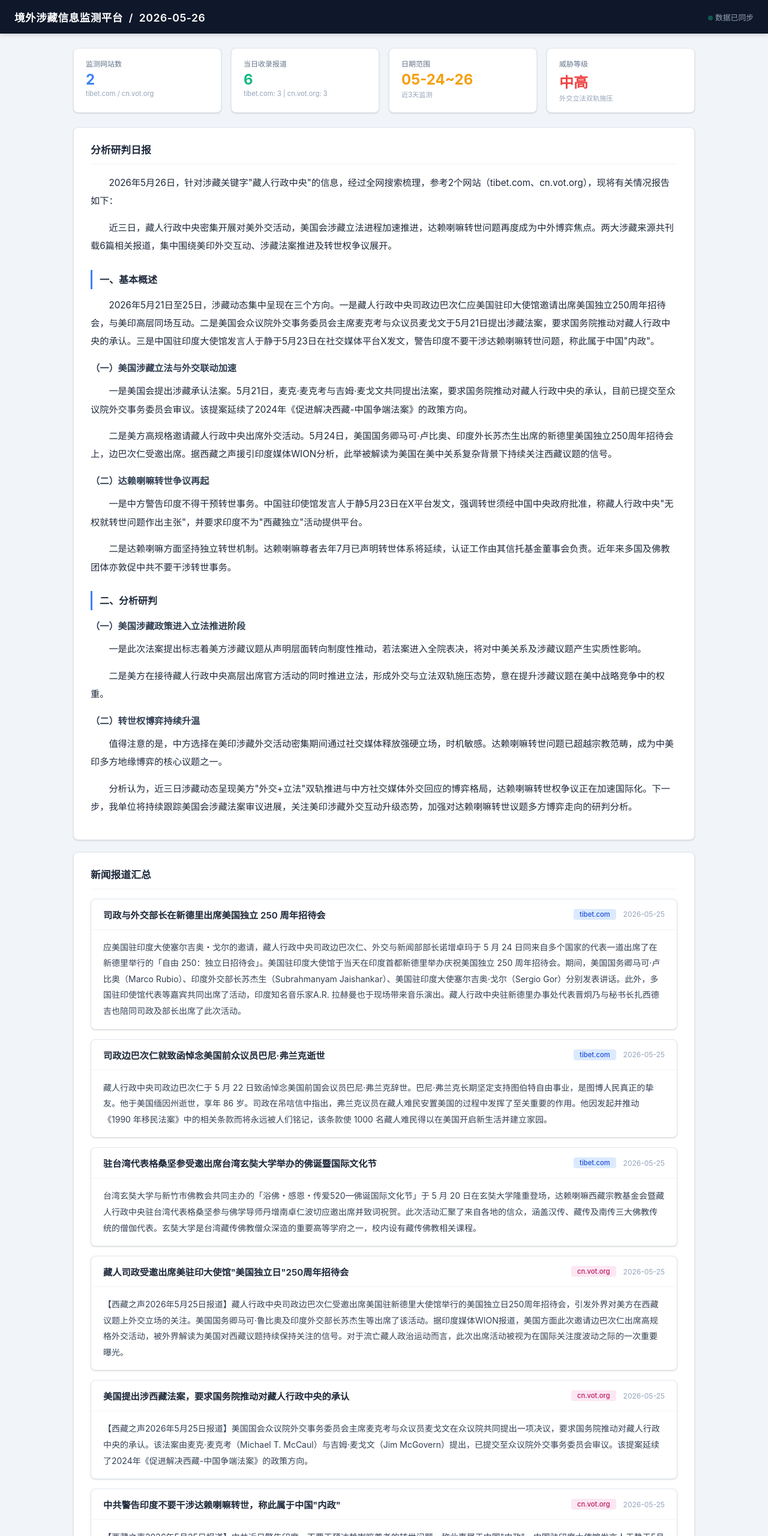
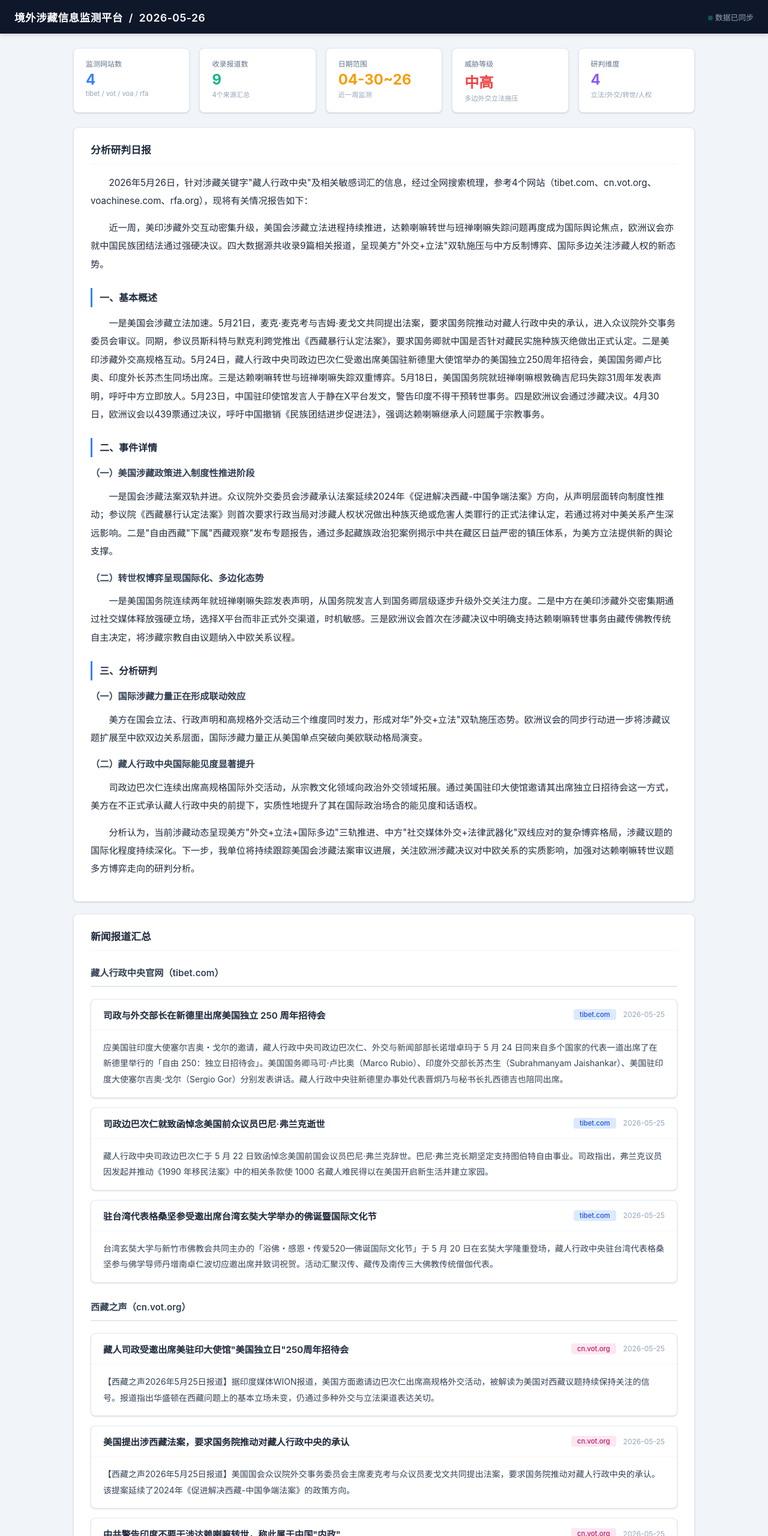
Before and after one commit to sunbob999/tibet-monitor, a plain HTML site: page reports/2026-05-26.html in a window 1280 px wide. Shown: the top 2560 px of the page at 60% size. Drawn offline with Linux system fonts and the light colour scheme.

Commit message:
deploy: update reports/2026-05-26.html (2026-05-26)

```diff
--- a/reports/2026-05-26.html
+++ b/reports/2026-05-26.html
@@ -28,12 +28,10 @@ a:hover{text-decoration:underline}
 .top-header h1 a{color:var(--white);text-decoration:none}
 .top-header h1 a:hover{text-decoration:underline}
 .top-header .meta{display:flex;align-items:center;gap:16px;font-size:.8rem;color:var(--gray-400)}
-.top-header .meta a{color:var(--gray-300)}
-.top-header .meta a:hover{color:var(--white)}
 .live-dot{width:8px;height:8px;border-radius:50%;background:var(--green);display:inline-block;animation:pulse 2s infinite}
 @keyframes pulse{0%,100%{opacity:1}50%{opacity:.4}}
 .container{max-width:1100px;margin:0 auto;padding:24px 32px}
-.stats-row{display:grid;grid-template-columns:repeat(4,1fr);gap:16px;margin-bottom:24px}
+.stats-row{display:grid;grid-template-columns:repeat(5,1fr);gap:16px;margin-bottom:24px}
 .stat-card{background:var(--white);border:1px solid var(--gray-200);border-radius:8px;padding:16px 20px;box-shadow:var(--shadow)}
 .stat-card .stat-label{font-size:.75rem;color:var(--gray-500);margin-bottom:4px}
 .stat-card .stat-value{font-size:1.5rem;font-weight:700;color:var(--gray-800)}
@@ -42,6 +40,7 @@ a:hover{text-decoration:underline}
 .stat-card.green .stat-value{color:var(--green)}
 .stat-card.amber .stat-value{color:var(--amber)}
 .stat-card.red .stat-value{color:var(--red)}
+.stat-card.purple .stat-value{color:#8b5cf6}
 .card{background:var(--white);border:1px solid var(--gray-200);border-radius:8px;padding:24px 28px;box-shadow:var(--shadow);margin-bottom:20px}
 .card-title{font-size:1.05rem;font-weight:600;color:var(--gray-800);margin-bottom:16px;padding-bottom:12px;border-bottom:1px solid var(--gray-100)}
 .news-card{background:var(--white);border:1px solid var(--gray-200);border-radius:8px;overflow:hidden;box-shadow:var(--shadow);margin-bottom:16px;transition:box-shadow .2s}
@@ -53,6 +52,8 @@ a:hover{text-decoration:underline}
 .source-tag{display:inline-block;padding:2px 10px;border-radius:4px;font-size:.7rem;font-weight:500}
 .source-tag.tibet{background:#dbeafe;color:#1d4ed8}
 .source-tag.vot{background:#fce7f3;color:#be185d}
+.source-tag.voa{background:#d1fae5;color:#065f46}
+.source-tag.rfa{background:#ede9fe;color:#5b21b6}
 .report-paper{line-height:2;font-size:.95rem}
 .report-paper p{margin-bottom:14px;text-indent:2em}
 .report-paper .section-title{font-size:1rem;font-weight:700;color:var(--gray-800);margin:24px 0 12px;padding-left:12px;border-left:3px solid var(--accent);text-indent:0}
@@ -63,15 +64,10 @@ a:hover{text-decoration:underline}
 .btn-outline{background:transparent;color:var(--gray-600);border:1px solid var(--gray-300)}
 .btn-outline:hover{background:var(--gray-50);text-decoration:none}
 .nav-footer{display:flex;justify-content:center;gap:16px;padding:24px 0;border-top:1px solid var(--gray-200);margin-top:24px}
-@media print{
-    .top-header,.nav-footer,.no-print{display:none!important}
-    .container{padding:0!important}
-    .news-card{break-inside:avoid;box-shadow:none;border:1px solid #ccc}
-}
-@media(max-width:768px){
-    .stats-row{grid-template-columns:repeat(2,1fr)}
-    .container{padding:16px}
-}
+.source-section{margin-bottom:20px}
+.source-section-title{font-size:.95rem;font-weight:600;color:var(--gray-700);padding:8px 0 12px;border-bottom:2px solid var(--gray-200);display:flex;align-items:center;gap:8px}
+@media print{.top-header,.nav-footer,.no-print{display:none!important}.container{padding:0!important}.news-card{break-inside:avoid;box-shadow:none;border:1px solid #ccc}}
+@media(max-width:768px){.stats-row{grid-template-columns:repeat(2,1fr)}.container{padding:16px}}
 </style>
 </head>
 <body>
@@ -86,116 +82,137 @@ a:hover{text-decoration:underline}
     <div class="stats-row">
         <div class="stat-card accent">
             <div class="stat-label">监测网站数</div>
-            <div class="stat-value">2</div>
-            <div class="stat-sub">tibet.com / cn.vot.org</div>
+            <div class="stat-value">4</div>
+            <div class="stat-sub">tibet / vot / voa / rfa</div>
         </div>
         <div class="stat-card green">
-            <div class="stat-label">当日收录报道</div>
-            <div class="stat-value">6</div>
-            <div class="stat-sub">tibet.com: 3 | cn.vot.org: 3</div>
+            <div class="stat-label">收录报道数</div>
+            <div class="stat-value">9</div>
+            <div class="stat-sub">4个来源汇总</div>
         </div>
         <div class="stat-card amber">
             <div class="stat-label">日期范围</div>
-            <div class="stat-value">05-24~26</div>
-            <div class="stat-sub">近3天监测</div>
+            <div class="stat-value">04-30~26</div>
+            <div class="stat-sub">近一周监测</div>
         </div>
         <div class="stat-card red">
             <div class="stat-label">威胁等级</div>
             <div class="stat-value">中高</div>
-            <div class="stat-sub">外交立法双轨施压</div>
+            <div class="stat-sub">多边外交立法施压</div>
+        </div>
+        <div class="stat-card purple">
+            <div class="stat-label">研判维度</div>
+            <div class="stat-value">4</div>
+            <div class="stat-sub">立法/外交/转世/人权</div>
         </div>
     </div>
 
     <div class="card">
       <div class="card-title">分析研判日报</div>
       <div class="report-paper">
-        <p>2026年5月26日，针对涉藏关键字"藏人行政中央"的信息，经过全网搜索梳理，参考2个网站（tibet.com、cn.vot.org），现将有关情况报告如下：</p>
-        <p>近三日，藏人行政中央密集开展对美外交活动，美国会涉藏立法进程加速推进，达赖喇嘛转世问题再度成为中外博弈焦点。两大涉藏来源共刊载6篇相关报道，集中围绕美印外交互动、涉藏法案推进及转世权争议展开。</p>
+        <p>2026年5月26日，针对涉藏关键字"藏人行政中央"及相关敏感词汇的信息，经过全网搜索梳理，参考4个网站（tibet.com、cn.vot.org、voachinese.com、rfa.org），现将有关情况报告如下：</p>
+        <p>近一周，美印涉藏外交互动密集升级，美国会涉藏立法进程持续推进，达赖喇嘛转世与班禅喇嘛失踪问题再度成为国际舆论焦点，欧洲议会亦就中国民族团结法通过强硬决议。四大数据源共收录9篇相关报道，呈现美方"外交+立法"双轨施压与中方反制博弈、国际多边关注涉藏人权的新态势。</p>
         <h3 class="section-title">一、基本概述</h3>
-        <p>2026年5月21日至25日，涉藏动态集中呈现在三个方向。一是藏人行政中央司政边巴次仁应美国驻印大使馆邀请出席美国独立250周年招待会，与美印高层同场互动。二是美国会众议院外交事务委员会主席麦克考与众议员麦戈文于5月21日提出涉藏法案，要求国务院推动对藏人行政中央的承认。三是中国驻印度大使馆发言人于静于5月23日在社交媒体平台X发文，警告印度不要干涉达赖喇嘛转世问题，称此属于中国"内政"。</p>
-        <p class="sub-title">（一）美国涉藏立法与外交联动加速</p>
-        <p>一是美国会提出涉藏承认法案。5月21日，麦克·麦克考与吉姆·麦戈文共同提出法案，要求国务院推动对藏人行政中央的承认，目前已提交至众议院外交事务委员会审议。该提案延续了2024年《促进解决西藏-中国争端法案》的政策方向。</p>
-        <p>二是美方高规格邀请藏人行政中央出席外交活动。5月24日，美国国务卿马可·卢比奥、印度外长苏杰生出席的新德里美国独立250周年招待会上，边巴次仁受邀出席。据西藏之声援引印度媒体WION分析，此举被解读为美国在美中关系复杂背景下持续关注西藏议题的信号。</p>
-        <p class="sub-title">（二）达赖喇嘛转世争议再起</p>
-        <p>一是中方警告印度不得干预转世事务。中国驻印使馆发言人于静5月23日在X平台发文，强调转世须经中国中央政府批准，称藏人行政中央"无权就转世问题作出主张"，并要求印度不为"西藏独立"活动提供平台。</p>
-        <p>二是达赖喇嘛方面坚持独立转世机制。达赖喇嘛尊者去年7月已声明转世体系将延续，认证工作由其信托基金董事会负责。近年来多国及佛教团体亦敦促中共不要干涉转世事务。</p>
-        <h3 class="section-title">二、分析研判</h3>
-        <p class="sub-title">（一）美国涉藏政策进入立法推进阶段</p>
-        <p>一是此次法案提出标志着美方涉藏议题从声明层面转向制度性推动，若法案进入全院表决，将对中美关系及涉藏议题产生实质性影响。</p>
-        <p>二是美方在接待藏人行政中央高层出席官方活动的同时推进立法，形成外交与立法双轨施压态势，意在提升涉藏议题在美中战略竞争中的权重。</p>
-        <p class="sub-title">（二）转世权博弈持续升温</p>
-        <p>值得注意的是，中方选择在美印涉藏外交活动密集期间通过社交媒体释放强硬立场，时机敏感。达赖喇嘛转世问题已超越宗教范畴，成为中美印多方地缘博弈的核心议题之一。</p>
-        <p>分析认为，近三日涉藏动态呈现美方"外交+立法"双轨推进与中方社交媒体外交回应的博弈格局，达赖喇嘛转世权争议正在加速国际化。下一步，我单位将持续跟踪美国会涉藏法案审议进展，关注美印涉藏外交互动升级态势，加强对达赖喇嘛转世议题多方博弈走向的研判分析。</p>
+        <p>一是美国会涉藏立法加速。5月21日，麦克·麦克考与吉姆·麦戈文共同提出法案，要求国务院推动对藏人行政中央的承认，进入众议院外交事务委员会审议。同期，参议员斯科特与默克利跨党推出《西藏暴行认定法案》，要求国务卿就中国是否针对藏民实施种族灭绝做出正式认定。二是美印涉藏外交高规格互动。5月24日，藏人行政中央司政边巴次仁受邀出席美国驻新德里大使馆举办的美国独立250周年招待会，美国国务卿卢比奥、印度外长苏杰生同场出席。三是达赖喇嘛转世与班禅喇嘛失踪双重博弈。5月18日，美国国务院就班禅喇嘛根敦确吉尼玛失踪31周年发表声明，呼吁中方立即放人。5月23日，中国驻印使馆发言人于静在X平台发文，警告印度不得干预转世事务。四是欧洲议会通过涉藏决议。4月30日，欧洲议会以439票通过决议，呼吁中国撤销《民族团结进步促进法》，强调达赖喇嘛继承人问题属于宗教事务。</p>
+        <h3 class="section-title">二、事件详情</h3>
+        <p class="sub-title">（一）美国涉藏政策进入制度性推进阶段</p>
+        <p>一是国会涉藏法案双轨并进。众议院外交委员会涉藏承认法案延续2024年《促进解决西藏-中国争端法案》方向，从声明层面转向制度性推动；参议院《西藏暴行认定法案》则首次要求行政当局对涉藏人权状况做出种族灭绝或危害人类罪行的正式法律认定，若通过将对中美关系产生深远影响。二是"自由西藏"下属"西藏观察"发布专题报告，通过多起藏族政治犯案例揭示中共在藏区日益严密的镇压体系，为美方立法提供新的舆论支撑。</p>
+        <p class="sub-title">（二）转世权博弈呈现国际化、多边化态势</p>
+        <p>一是美国国务院连续两年就班禅喇嘛失踪发表声明，从国务院发言人到国务卿层级逐步升级外交关注力度。二是中方在美印涉藏外交密集期通过社交媒体释放强硬立场，选择X平台而非正式外交渠道，时机敏感。三是欧洲议会首次在涉藏决议中明确支持达赖喇嘛转世事务由藏传佛教传统自主决定，将涉藏宗教自由议题纳入中欧关系议程。</p>
+        <h3 class="section-title">三、分析研判</h3>
+        <p class="sub-title">（一）国际涉藏力量正在形成联动效应</p>
+        <p>美方在国会立法、行政声明和高规格外交活动三个维度同时发力，形成对华"外交+立法"双轨施压态势。欧洲议会的同步行动进一步将涉藏议题扩展至中欧双边关系层面，国际涉藏力量正从美国单点突破向美欧联动格局演变。</p>
+        <p class="sub-title">（二）藏人行政中央国际能见度显著提升</p>
+        <p>司政边巴次仁连续出席高规格国际外交活动，从宗教文化领域向政治外交领域拓展。通过美国驻印大使馆邀请其出席独立日招待会这一方式，美方在不正式承认藏人行政中央的前提下，实质性地提升了其在国际政治场合的能见度和话语权。</p>
+        <p>分析认为，当前涉藏动态呈现美方"外交+立法+国际多边"三轨推进、中方"社交媒体外交+法律武器化"双线应对的复杂博弈格局，涉藏议题的国际化程度持续深化。下一步，我单位将持续跟踪美国会涉藏法案审议进展，关注欧洲涉藏决议对中欧关系的实质影响，加强对达赖喇嘛转世议题多方博弈走向的研判分析。</p>
       </div>
     </div>
 
     <div class="card">
       <div class="card-title">新闻报道汇总</div>
 
+        <div class="source-section">
+          <div class="source-section-title">藏人行政中央官网（tibet.com）</div>
+        </div>
+
         <div class="news-card" data-source="tibet.com">
           <div class="news-card-header">
             <div class="news-card-title">司政与外交部长在新德里出席美国独立 250 周年招待会</div>
-            <div class="news-card-meta">
-              <span class="source-tag tibet">tibet.com</span>
-              <span>2026-05-25</span>
-            </div>
+            <div class="news-card-meta"><span class="source-tag tibet">tibet.com</span> <span>2026-05-25</span></div>
           </div>
-          <div class="news-card-body">应美国驻印度大使塞尔吉奥・戈尔的邀请，藏人行政中央司政边巴次仁、外交与新闻部部长诺增卓玛于 5 月 24 日同来自多个国家的代表一道出席了在新德里举行的「自由 250：独立日招待会」。美国驻印度大使馆于当天在印度首都新德里举办庆祝美国独立 250 周年招待会。期间，美国国务卿马可·卢比奥（Marco Rubio）、印度外交部长苏杰生（Subrahmanyam Jaishankar）、美国驻印度大使塞尔吉奥·戈尔（Sergio Gor）分别发表讲话。此外，多国驻印使馆代表等嘉宾共同出席了活动，印度知名音乐家A.R. 拉赫曼也于现场带来音乐演出。藏人行政中央驻新德里办事处代表晋炯乃与秘书长扎西德吉也陪同司政及部长出席了此次活动。</div>
+          <div class="news-card-body">应美国驻印度大使塞尔吉奥・戈尔的邀请，藏人行政中央司政边巴次仁、外交与新闻部部长诺增卓玛于 5 月 24 日同来自多个国家的代表一道出席了在新德里举行的「自由 250：独立日招待会」。美国国务卿马可·卢比奥（Marco Rubio）、印度外交部长苏杰生（Subrahmanyam Jaishankar）、美国驻印度大使塞尔吉奥·戈尔（Sergio Gor）分别发表讲话。藏人行政中央驻新德里办事处代表晋炯乃与秘书长扎西德吉也陪同出席。</div>
         </div>
 
         <div class="news-card" data-source="tibet.com">
           <div class="news-card-header">
             <div class="news-card-title">司政边巴次仁就致函悼念美国前众议员巴尼·弗兰克逝世</div>
-            <div class="news-card-meta">
-              <span class="source-tag tibet">tibet.com</span>
-              <span>2026-05-25</span>
-            </div>
+            <div class="news-card-meta"><span class="source-tag tibet">tibet.com</span> <span>2026-05-25</span></div>
           </div>
-          <div class="news-card-body">藏人行政中央司政边巴次仁于 5 月 22 日致函悼念美国前国会议员巴尼·弗兰克辞世。巴尼·弗兰克长期坚定支持图伯特自由事业，是图博人民真正的挚友。他于美国缅因州逝世，享年 86 岁。司政在吊唁信中指出，弗兰克议员在藏人难民安置美国的过程中发挥了至关重要的作用。他因发起并推动《1990 年移民法案》中的相关条款而将永远被人们铭记，该条款使 1000 名藏人难民得以在美国开启新生活并建立家园。</div>
+          <div class="news-card-body">藏人行政中央司政边巴次仁于 5 月 22 日致函悼念美国前国会议员巴尼·弗兰克辞世。巴尼·弗兰克长期坚定支持图伯特自由事业。司政指出，弗兰克议员因发起并推动《1990 年移民法案》中的相关条款使 1000 名藏人难民得以在美国开启新生活并建立家园。</div>
         </div>
 
         <div class="news-card" data-source="tibet.com">
           <div class="news-card-header">
             <div class="news-card-title">驻台湾代表格桑坚参受邀出席台湾玄奘大学举办的佛诞暨国际文化节</div>
-            <div class="news-card-meta">
-              <span class="source-tag tibet">tibet.com</span>
-              <span>2026-05-25</span>
-            </div>
+            <div class="news-card-meta"><span class="source-tag tibet">tibet.com</span> <span>2026-05-25</span></div>
           </div>
-          <div class="news-card-body">台湾玄奘大学与新竹市佛教会共同主办的「浴佛・感恩・传爱520—佛诞国际文化节」于 5 月 20 日在玄奘大学隆重登场，达赖喇嘛西藏宗教基金会暨藏人行政中央驻台湾代表格桑坚参与佛学导师丹增南卓仁波切应邀出席并致词祝贺。此次活动汇聚了来自各地的信众，涵盖汉传、藏传及南传三大佛教传统的僧伽代表。玄奘大学是台湾藏传佛教僧众深造的重要高等学府之一，校内设有藏传佛教相关课程。</div>
+          <div class="news-card-body">台湾玄奘大学与新竹市佛教会共同主办的「浴佛・感恩・传爱520—佛诞国际文化节」于 5 月 20 日在玄奘大学隆重登场，藏人行政中央驻台湾代表格桑坚参与佛学导师丹增南卓仁波切应邀出席并致词祝贺。活动汇聚汉传、藏传及南传三大佛教传统僧伽代表。</div>
+        </div>
+
+        <div class="source-section" style="margin-top:20px">
+          <div class="source-section-title">西藏之声（cn.vot.org）</div>
         </div>
 
         <div class="news-card" data-source="cn.vot.org">
           <div class="news-card-header">
             <div class="news-card-title">藏人司政受邀出席美驻印大使馆"美国独立日"250周年招待会</div>
-            <div class="news-card-meta">
-              <span class="source-tag vot">cn.vot.org</span>
-              <span>2026-05-25</span>
-            </div>
+            <div class="news-card-meta"><span class="source-tag vot">cn.vot.org</span> <span>2026-05-25</span></div>
           </div>
-          <div class="news-card-body">【西藏之声2026年5月25日报道】藏人行政中央司政边巴次仁受邀出席美国驻新德里大使馆举行的美国独立日250周年招待会，引发外界对美方在西藏议题上外交立场的关注。美国国务卿马可·鲁比奥及印度外交部长苏杰生等出席了该活动。据印度媒体WION报道，美国方面此次邀请边巴次仁出席高规格外交活动，被外界解读为美国对西藏议题持续保持关注的信号。对于流亡藏人政治运动而言，此次出席活动被视为在国际关注度波动之际的一次重要曝光。</div>
+          <div class="news-card-body">【西藏之声2026年5月25日报道】据印度媒体WION报道，美国方面邀请边巴次仁出席高规格外交活动，被解读为美国对西藏议题持续保持关注的信号。报道指出华盛顿在西藏问题上的基本立场未变，仍通过多种外交与立法渠道表达关切。</div>
         </div>
 
         <div class="news-card" data-source="cn.vot.org">
           <div class="news-card-header">
             <div class="news-card-title">美国提出涉西藏法案，要求国务院推动对藏人行政中央的承认</div>
-            <div class="news-card-meta">
-              <span class="source-tag vot">cn.vot.org</span>
-              <span>2026-05-25</span>
-            </div>
+            <div class="news-card-meta"><span class="source-tag vot">cn.vot.org</span> <span>2026-05-25</span></div>
           </div>
-          <div class="news-card-body">【西藏之声2026年5月25日报道】美国国会众议院外交事务委员会主席麦克考与众议员麦戈文在众议院共同提出一项决议，要求国务院推动对藏人行政中央的承认。该法案由麦克·麦克考（Michael T. McCaul）与吉姆·麦戈文（Jim McGovern）提出，已提交至众议院外交事务委员会审议。该提案延续了2024年《促进解决西藏-中国争端法案》的政策方向。</div>
+          <div class="news-card-body">【西藏之声2026年5月25日报道】美国国会众议院外交事务委员会主席麦克考与众议员麦戈文共同提出法案，要求国务院推动对藏人行政中央的承认。该提案延续了2024年《促进解决西藏-中国争端法案》的政策方向。</div>
         </div>
 
         <div class="news-card" data-source="cn.vot.org">
           <div class="news-card-header">
             <div class="news-card-title">中共警告印度不要干涉达赖喇嘛转世，称此属于中国"内政"</div>
-            <div class="news-card-meta">
-              <span class="source-tag vot">cn.vot.org</span>
-              <span>2026-05-25</span>
-            </div>
+            <div class="news-card-meta"><span class="source-tag vot">cn.vot.org</span> <span>2026-05-25</span></div>
           </div>
-          <div class="news-card-body">【西藏之声2026年5月25日报道】中共近日警告印度，不要干预达赖喇嘛尊者的转世问题，称此事属于中国"内政"。中国驻印度大使馆发言人于静于5月23日在社交媒体平台 X 上发表立场，强调转世须经中国中央政府批准。达赖喇嘛尊者于去年7月2日发布公开声明宣布其转世体系将延续，强调认证工作由其信托基金董事会负责。近年来，以美国为首的许多国家、非政府机构、佛教团体也先后敦促中共不要干涉达赖喇嘛尊者的转世事务。</div>
+          <div class="news-card-body">【西藏之声2026年5月25日报道】中国驻印度大使馆发言人于静于5月23日在社交媒体平台X上发文，强调达赖喇嘛转世须经中国中央政府批准，称藏人行政中央"无权就转世问题作出主张"。</div>
+        </div>
+
+        <div class="source-section" style="margin-top:20px">
+          <div class="source-section-title">美国之音中文（voachinese.com）</div>
+        </div>
+
+        <div class="news-card" data-source="voachinese.com">
+          <div class="news-card-header">
+            <div class="news-card-title">班禅喇嘛失踪31周年，美国呼吁中国当局立即放人</div>
+            <div class="news-card-meta"><span class="source-tag voa">voachinese.com</span> <span>2026-05-19</span></div>
+          </div>
+          <div class="news-card-body">美国国务院发言人5月18日就班禅喇嘛失踪31周年发表书面声明，呼吁中国当局立即释放根敦确吉尼玛及其家人，并停止因宗教信仰而迫害在中国的藏人。声明表示藏传佛教徒应当能够在不受党国势力干预的情况下自由选择自己的领袖。</div>
+        </div>
+
+        <div class="news-card" data-source="voachinese.com">
+          <div class="news-card-header">
+            <div class="news-card-title">最新报告揭露中共镇压藏人新模式；美议员跨党推出《西藏暴行认定法案》</div>
+            <div class="news-card-meta"><span class="source-tag voa">voachinese.com</span> <span>2026-05-01</span></div>
+          </div>
+          <div class="news-card-body">"西藏观察"4月30日发布报告，记录僧人桑丹嘉措和嘉央桑丹被拘留后下落不明、作家岗吉珠巴嘉在14年监禁中遭受酷刑等案例。同期，参议员斯科特与默克利跨党推出《西藏暴行认定法案》。</div>
+        </div>
+
+        <div class="news-card" data-source="voachinese.com">
+          <div class="news-card-header">
+            <div class="news-card-title">欧洲议会通过决议，呼吁中国撤销民族团结法</div>
+            <div class="news-card-meta"><span class="source-tag voa">voachinese.com</span> <span>2026-04-30</span></div>
+          </div>
+          <div class="news-card-body">欧洲议会4月30日以439票通过决议，谴责中国《民族团结进步促进法》鼓励同化政策并限制文化、宗教与语言自由，强调达赖喇嘛继承人问题属于宗教事务。决议警告该法律将对中欧关系造成严重后果。</div>
         </div>
     </div>
 
@@ -205,6 +222,5 @@ a:hover{text-decoration:underline}
         <span class="btn btn-outline" style="opacity:.4;cursor:default">下一日报 &rarr;</span>
     </div>
 </div>
-
 </body>
 </html>
```
